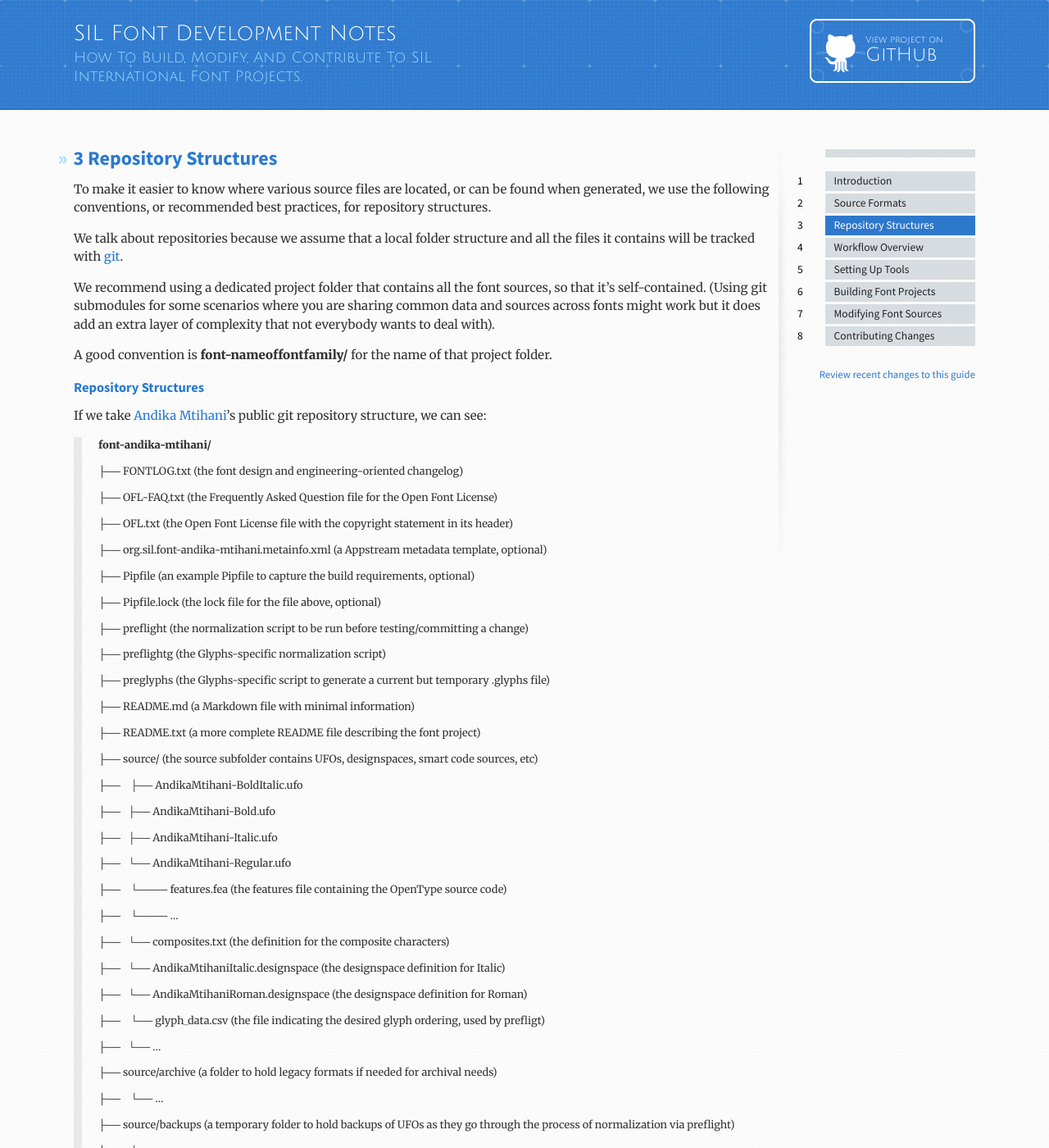
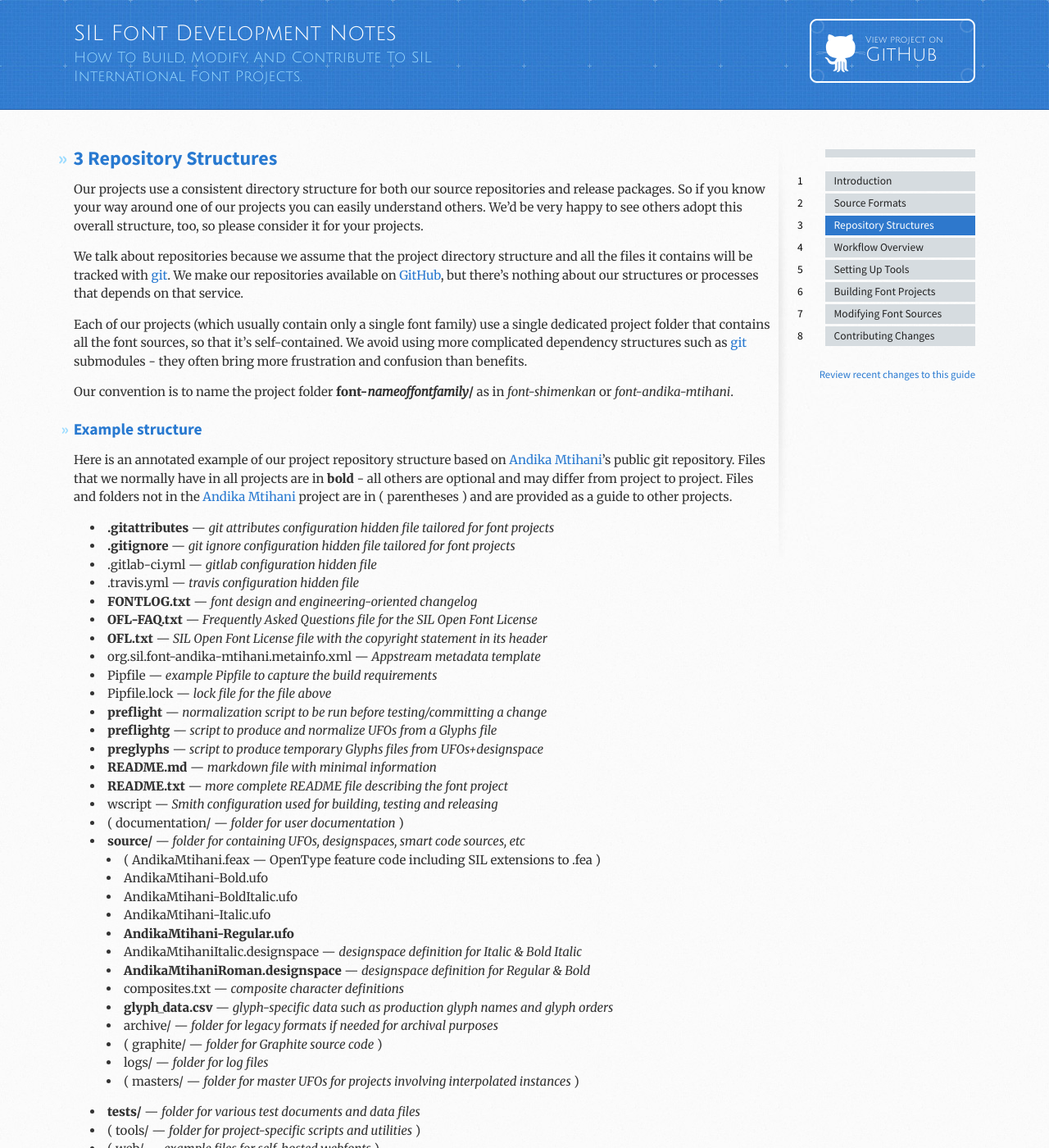
Before and after one commit to silnrsi/silfontdev, a Jekyll site: the page built from en-US/Repository_Structures.md, in a window 1280 px wide and 1400 px high. Shown: the whole window at 82% size. Built offline with Jekyll 4.4.1, drawn with Linux system fonts in a browser that asks for light colours; some of the changed text lies outside the part shown.

Commit message:
Revision of repo structures doc

```diff
--- a/en-US/Repository_Structures.md
+++ b/en-US/Repository_Structures.md
@@ -7,97 +7,57 @@ category: Repository Structures
 title: Repository Structures
 ---
 
-To make it easier to know where various source files are located, or can be found when generated, we use the following conventions, or recommended best practices, for repository structures.
+Our projects use a consistent directory structure for both our source repositories and release packages. So if you know your way around one of our projects you can easily understand others. We'd be very happy to see others adopt this overall structure, too, so please consider it for your projects.
 
-We talk about repositories because we assume that a local folder structure and all the files it contains will be tracked with [git](https://git-scm.com/).
+We talk about repositories because we assume that the project directory structure and all the files it contains will be tracked with [git]. We make our repositories available on [GitHub], but there's nothing about our structures or processes that depends on that service.
 
-We recommend using a dedicated project folder that contains all the font sources, so that it's self-contained. (Using git submodules for some scenarios where you are sharing common data and sources across fonts might work but it does add an extra layer of complexity that not everybody wants to deal with).
+Each of our projects (which usually contain only a single font family) use a single dedicated project folder that contains all the font sources, so that it's self-contained. We avoid using more complicated dependency structures such as [git] submodules - they often bring more frustration and confusion than benefits.
 
-A good convention is __font-nameoffontfamily/__ for the name of that project folder.
+Our convention is to name the project folder __font-*nameoffontfamily*/__ as in *font-shimenkan* or *font-andika-mtihani*.
 
+## Example structure
 
-### Repository Structures ###
+Here is an annotated example of our project repository structure based on [Andika Mtihani]'s public git repository. Files that we normally have in all projects are in __bold__ - all others are optional and may differ from project to project. Files and folders not in the [Andika Mtihani] project are in ( parentheses ) and are provided as a guide to other projects.
 
-If we take [Andika Mtihani](https://github.com/silnrsi/font-andika-mtihani)'s public git repository structure, we can see:
+- __.gitattributes__ — *git attributes configuration hidden file tailored for font projects*
+- __.gitignore__ — *git ignore configuration hidden file tailored for font projects*
+- .gitlab-ci.yml — *gitlab configuration hidden file*
+- .travis.yml — *travis configuration hidden file*
+- __FONTLOG.txt__ — *font design and engineering-oriented changelog*
+- __OFL-FAQ.txt__ — *Frequently Asked Questions file for the SIL Open Font License*
+- __OFL.txt__ — *SIL Open Font License file with the copyright statement in its header*
+- org.sil.font-andika-mtihani.metainfo.xml — *Appstream metadata template*
+- Pipfile — *example Pipfile to capture the build requirements*
+- Pipfile.lock — *lock file for the file above*
+- __preflight__ — *normalization script to be run before testing/committing a change*
+- __preflightg__ — *script to produce and normalize UFOs from a Glyphs file*
+- __preglyphs__ — *script to produce temporary Glyphs files from UFOs+designspace*
+- __README.md__ — *markdown file with minimal information*
+- __README.txt__ — *more complete README file describing the font project*
+- wscript — *Smith configuration used for building, testing and releasing*
+- ( documentation/ — *folder for user documentation* )
+- __source/__ — *folder for containing UFOs, designspaces, smart code sources, etc*
+  - ( AndikaMtihani.feax — OpenType feature code including SIL extensions to .fea )
+  - AndikaMtihani-Bold.ufo
+  - AndikaMtihani-BoldItalic.ufo
+  - AndikaMtihani-Italic.ufo
+  - __AndikaMtihani-Regular.ufo__
+  - AndikaMtihaniItalic.designspace — *designspace definition for Italic & Bold Italic*
+  - __AndikaMtihaniRoman.designspace__ — *designspace definition for Regular & Bold*
+  - composites.txt — *composite character definitions*
+  - __glyph_data.csv__ — *glyph-specific data such as production glyph names and glyph orders*
+  - archive/ — *folder for legacy formats if needed for archival purposes*
+  - ( graphite/ — *folder for Graphite source code* )
+  - logs/ — *folder for log files*
+  - ( masters/ — *folder for master UFOs for projects involving interpolated instances* )
+- __tests/__ — *folder for various test documents and data files*
+- ( tools/ — *folder for project-specific scripts and utilities* )
+- ( web/ — *example files for self-hosted webfonts* )
 
-> __font-andika-mtihani/__
->
->├── FONTLOG.txt    (the font design and engineering-oriented changelog)
->
->├── OFL-FAQ.txt   (the Frequently Asked Question file for the Open Font License)
->
->├── OFL.txt   (the Open Font License file with the copyright statement in its header)
->
->├── org.sil.font-andika-mtihani.metainfo.xml   (a Appstream metadata template, optional)
->
->├── Pipfile  (an example Pipfile to capture the build requirements, optional)
->
->├── Pipfile.lock  (the lock file for the file above, optional)
->
->├── preflight  (the normalization script to be run before testing/committing a change)
->
->├── preflightg   (the Glyphs-specific normalization script)
->
->├── preglyphs  (the Glyphs-specific script to generate a current but temporary .glyphs file)
->
->├── README.md   (a Markdown file with minimal information)
->
->├── README.txt   (a more complete README file describing the font project)
->
->├── source/  (the source subfolder contains UFOs, designspaces, smart code sources, etc)
->
->├──    ├──  AndikaMtihani-BoldItalic.ufo
->
->├──    ├── AndikaMtihani-Bold.ufo
->
->├──    ├── AndikaMtihani-Italic.ufo
->
->├──    └── AndikaMtihani-Regular.ufo
->
->├──           └──── features.fea  (the features file containing the OpenType source code)
->
->├──           └──── ...
->
->├──    └── composites.txt  (the definition for the composite characters)
->
->├──    └──  AndikaMtihaniItalic.designspace  (the designspace definition for Italic)
->
->├──    └──  AndikaMtihaniRoman.designspace (the designspace definition for Roman)
->
->├──    └── glyph_data.csv  (the file indicating the desired glyph ordering, used by prefligt)
->
->├──    └──  ...
->
->├── source/archive  (a folder to hold legacy formats if needed for archival needs)
->
->├──     └──  ...
->
->├──  source/backups  (a temporary folder to hold backups of UFOs as they go through the process of normalization via preflight)
->
->├──     └──  ...
->
->├──  source/logs  (a folder holding logs files)
->
->├──     └──  ...
->
->├──  tests/  (a folder holding the various test data files and test documents)
->
->├──     └──  ...
->
->├── web  (example files for self-hosting webfonts)
->
-> │   ├── Andika-Mtihani-webfont-example.css
->
-> │   └── Andika-Mtihani-example.html
->
->├── wscript (the smith configuration used for building, testing and releasing)
->
->├── .gitattributes (the git attributes configuration hidden file tailored to font projects)
->
->├── .gitignore (the git ignore configuration hidden file tailored to font projects)
+## Ignored files: temporary files, generated files ###
 
+By default, the generated results of builds (including the generated fonts) will appear in a separate folder not stored in the repository: __results/__ . Temporary files and generated artifacts like backups, logs, test results, specimens, etc. are not stored in the repository and are set to be ignored by git via the __.gitignore__ configuration file. There is some flexibility though, as certain source files are generated or modified by scripts at various times in the lifecycle of a project.
 
-
-### Ignored files: temporary files, generated files ###
-
-By default the generated results of builds will appear in a separate folder, the __results/__ folder. By default, temporary files and generated artifacts like fonts, test results, specimens, etc. are not stored in the repository and should be set to be ignored by git via a __.gitignore__ configuration file. There is some flexibility though, as certain source files are generated or modified by scripts at various times in the lifecycle of a project.
+[git]: https://git-scm.com/
+[GitHub]: https://github.com/
+[Andika Mtihani]: https://github.com/silnrsi/font-andika-mtihani
```
